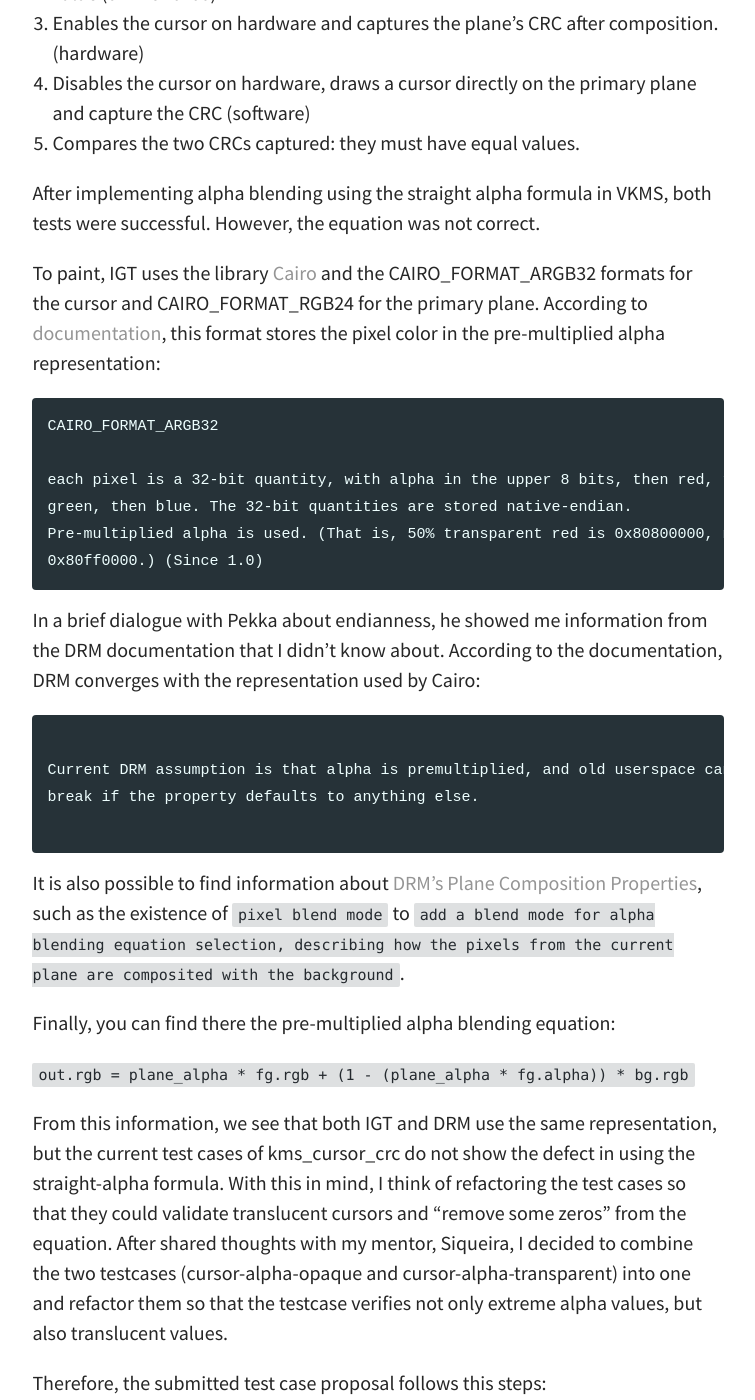
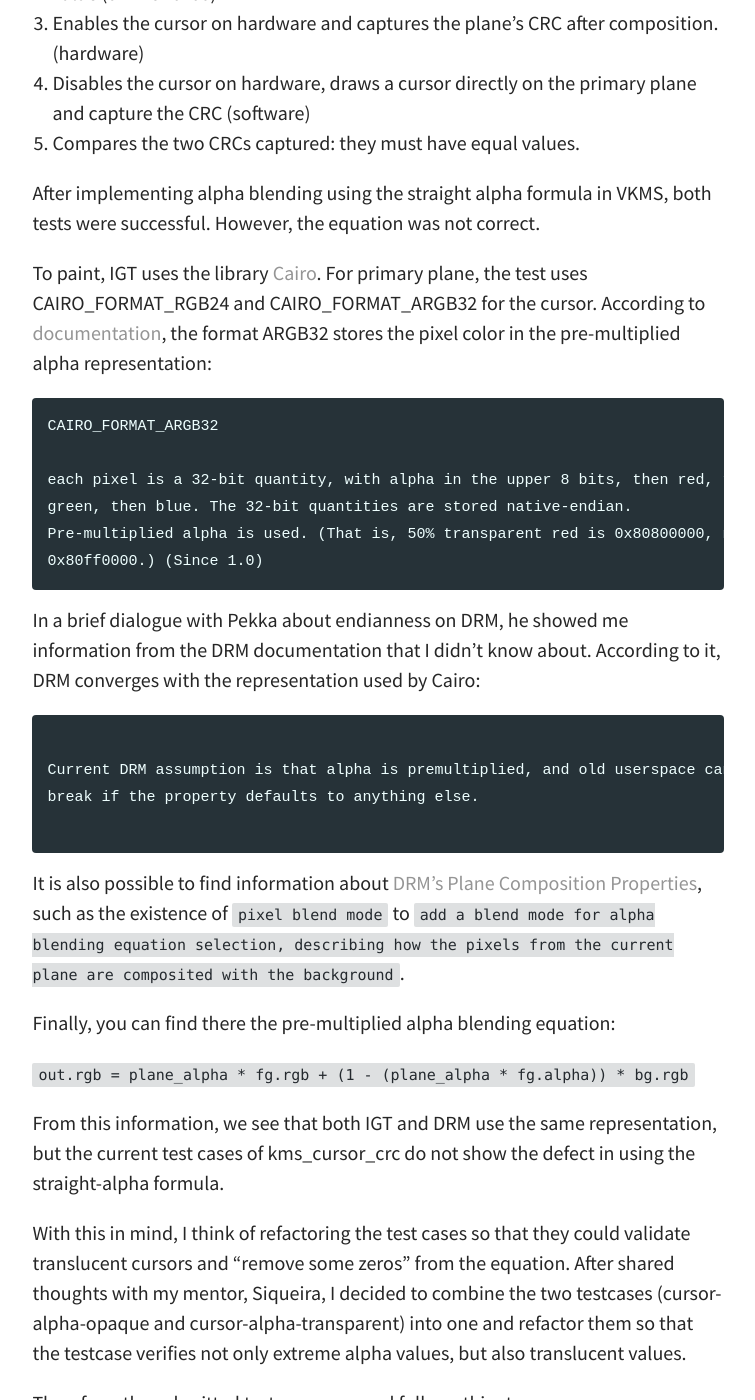
Before and after one commit to melissawen/melissawen.github.io, a Jekyll site: the page built from _posts/2020-08-28-translucent-cursor-testcase.md, in a window 1280 px wide and 1400 px high, scrolled down 870 px. Shown: the whole window, without its empty margins (262-1017 px from the left). Built offline with Jekyll 4.4.1, drawn with Linux system fonts in a browser that asks for light colours.

Commit message:
small fixes on post about color-alpha tescase

````diff
--- a/_posts/2020-08-28-translucent-cursor-testcase.md
+++ b/_posts/2020-08-28-translucent-cursor-testcase.md
@@ -38,11 +38,12 @@ plane and capture the CRC (software)
 After implementing alpha blending using the straight alpha formula in VKMS,
 both tests were successful. However, the equation was not correct.
 
-To paint, IGT uses the library [Cairo](https://www.cairographics.org/manual/)
-and the CAIRO\_FORMAT\_ARGB32 formats for the cursor and CAIRO\_FORMAT\_RGB24
-for the primary plane. According to
+To paint, IGT uses the library [Cairo](https://www.cairographics.org/manual/).
+For primary plane, the test uses CAIRO\_FORMAT\_RGB24 and CAIRO\_FORMAT\_ARGB32
+for the cursor. According to
 [documentation](https://www.cairographics.org/manual/cairo-Image-Surfaces.html#cairo-format-t),
-this format stores the pixel color in the pre-multiplied alpha representation:
+the format ARGB32 stores the pixel color in the pre-multiplied alpha
+representation:
 
 ```
 CAIRO_FORMAT_ARGB32
@@ -53,9 +54,9 @@ Pre-multiplied alpha is used. (That is, 50% transparent red is 0x80800000, not
 0x80ff0000.) (Since 1.0)
 ```
 
-In a brief dialogue with Pekka about endianness, he showed me information from
-the DRM documentation that I didn't know about. According to the documentation,
-DRM converges with the representation used by Cairo:
+In a brief dialogue with Pekka about endianness on DRM, he showed me
+information from the DRM documentation that I didn't know about. According to
+it, DRM converges with the representation used by Cairo:
 
 ```
 
@@ -76,12 +77,14 @@ Finally, you can find there the pre-multiplied alpha blending equation:
 
 From this information, we see that both IGT and DRM use the same
 representation, but the current test cases of kms\_cursor\_crc do not show the
-defect in using the straight-alpha formula. With this in mind, I think of
-refactoring the test cases so that they could validate translucent cursors and
-"remove some zeros" from the equation. After shared thoughts with my mentor,
-Siqueira, I decided to combine the two testcases (cursor-alpha-opaque and
-cursor-alpha-transparent) into one and refactor them so that the testcase
-verifies not only extreme alpha values, but also translucent values.
+defect in using the straight-alpha formula.
+
+With this in mind, I think of refactoring the test cases so that they could
+validate translucent cursors and "remove some zeros" from the equation. After
+shared thoughts with my mentor, Siqueira, I decided to combine the two
+testcases (cursor-alpha-opaque and cursor-alpha-transparent) into one and
+refactor them so that the testcase verifies not only extreme alpha values, but
+also translucent values.
 
 Therefore, the submitted test case proposal follows this steps:
 1. Creates a XRGB primary plane framebuffer with black background
````
